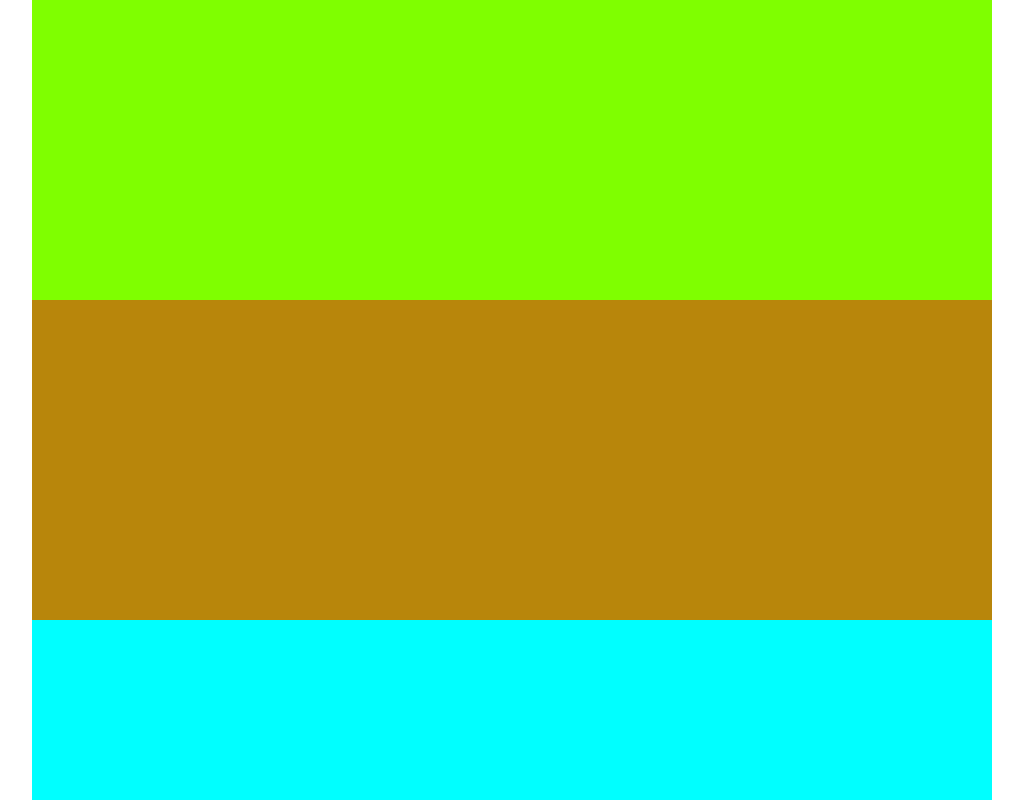
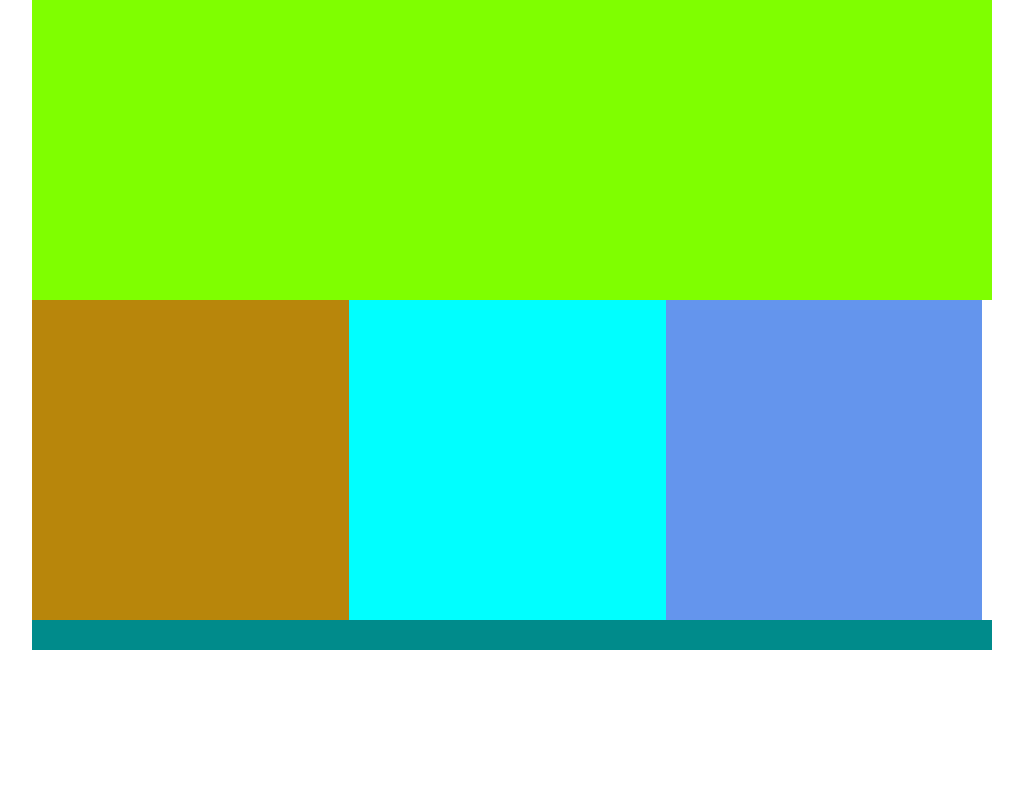
Before and after one commit to werdnamac/color-fluid, a plain HTML site: page index.html in a window 1280 px wide. Shown: the top 800 px of the page, without its empty margins (128-1151 px from the left). Drawn offline with Linux system fonts and the light colour scheme.

Commit message:
changed the columns for tablet and desktop

```diff
--- a/css/main.css
+++ b/css/main.css
@@ -34,15 +34,15 @@ header {
 }
 
 #column-1 {
-  background: #d5d5d5;
+  background: LimeGreen;
 }
 
 #column-2 {
-  background: #d5d5d5;
+  background: ForestGreen;
 }
 
 #column-3 {
-  background: #d5d5d5;
+  background: SkyBlue;
 }
 
 
@@ -62,17 +62,24 @@ footer {
   header {
     background-color: Chartreuse;
   }
-
+  .col-3 {
+    width: 50%;
+    height: 320px;
+    float: left;
+  }
   #column-1 {
     background-color: DarkOrange;
+
   }
 
   #column-2 {
     background-color: DarkSalmon;
+
   }
 
   #column-3 {
     background-color: DarkRed;
+    width: 100%;
   }
 
   footer {
@@ -90,14 +97,17 @@ footer {
 
   #column-1 {
     background-color: DarkGoldenRod;
+    width: 33%;
   }
 
   #column-2 {
     background-color: Cyan;
+    width: 33%;
   }
 
   #column-3 {
     background-color: CornflowerBlue;
+    width: 33%;
   }
 
   footer {
--- a/index.html
+++ b/index.html
@@ -15,6 +15,7 @@
       <div id="column-1" class="col-3"></div>
       <div id="column-2" class="col-3"></div>
       <div id="column-3" class="col-3"></div>
+      <div id="column-4" class="col-4"></div>
 
 
       <div class="clear"></div>
```
